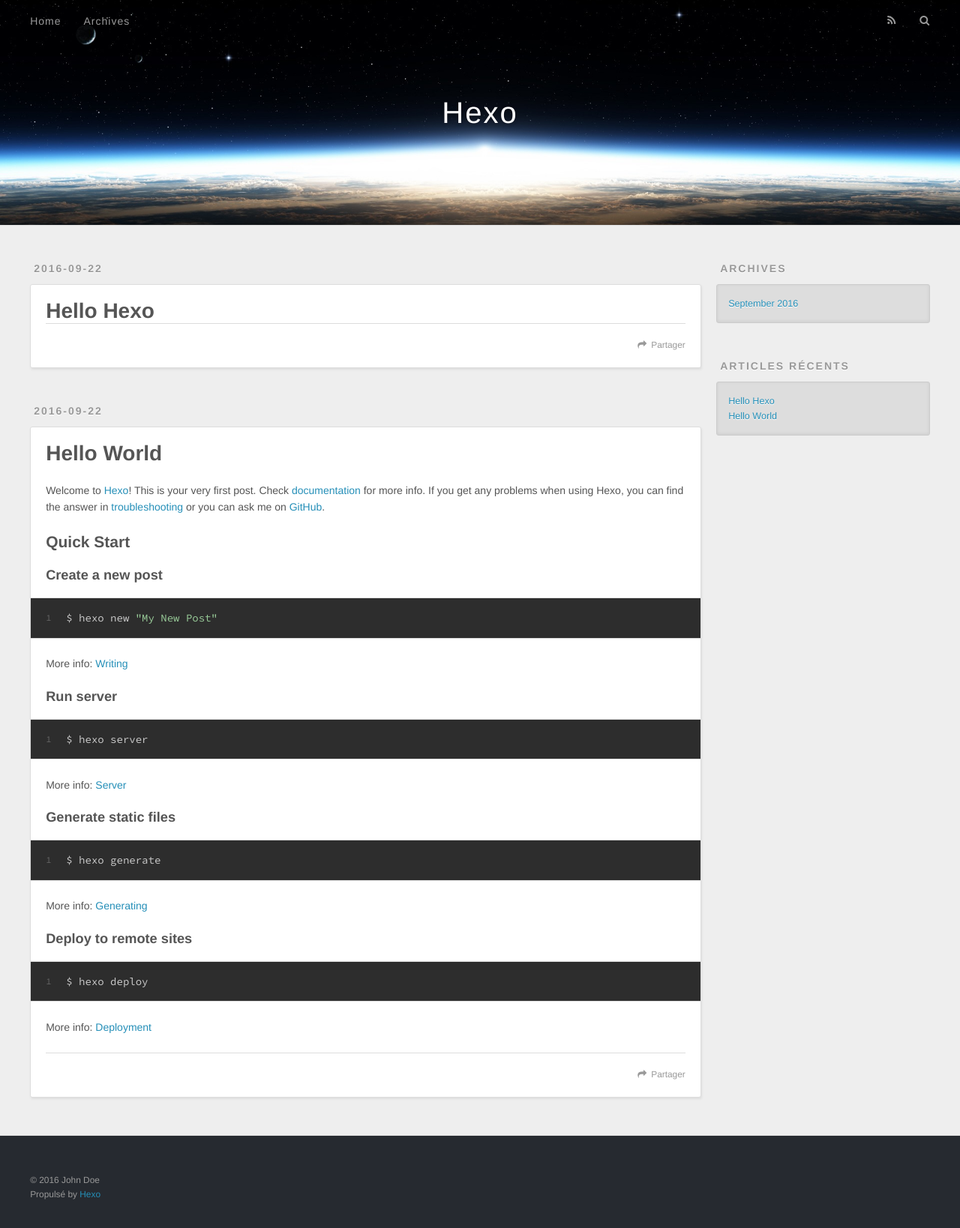
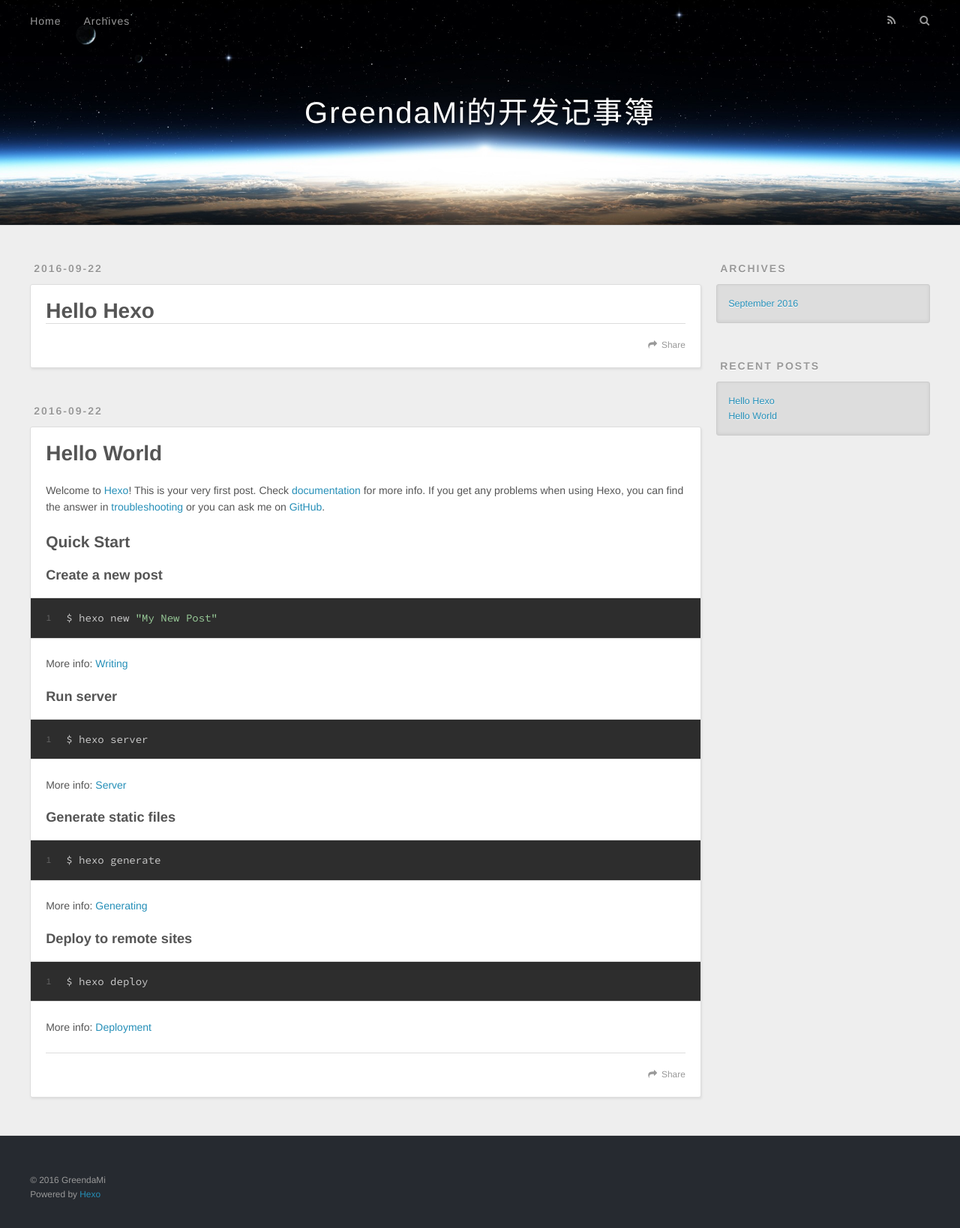
Before and after one commit to GreendaMi/GreendaMi.github.io, a plain HTML site: page index.html in a window 1280 px wide. Shown: the whole page at 75% size. Drawn offline with nearby package versions, Linux system fonts and the light colour scheme.

Commit message:
Site updated: 2016-09-22 23:29:43

```diff
--- a/index.html
+++ b/index.html
@@ -3,16 +3,16 @@
 <head>
   <meta charset="utf-8">
 
-  <title>Hexo</title>
+  <title>GreendaMi的开发记事簿</title>
   <meta name="viewport" content="width=device-width, initial-scale=1, maximum-scale=1">
   <meta property="og:type" content="website">
-<meta property="og:title" content="Hexo">
+<meta property="og:title" content="GreendaMi的开发记事簿">
 <meta property="og:url" content="http://yoursite.com/index.html">
-<meta property="og:site_name" content="Hexo">
+<meta property="og:site_name" content="GreendaMi的开发记事簿">
 <meta name="twitter:card" content="summary">
-<meta name="twitter:title" content="Hexo">
+<meta name="twitter:title" content="GreendaMi的开发记事簿">
 
-    <link rel="alternate" href="/atom.xml" title="Hexo" type="application/atom+xml">
+    <link rel="alternate" href="/atom.xml" title="GreendaMi的开发记事簿" type="application/atom+xml">
 
 
     <link rel="icon" href="/favicon.png">
@@ -33,7 +33,7 @@
   <div id="header-outer" class="outer">
     <div id="header-title" class="inner">
       <h1 id="logo-wrap">
-        <a href="/" id="logo">Hexo</a>
+        <a href="/" id="logo">GreendaMi的开发记事簿</a>
       </h1>
 
     </div>
@@ -48,9 +48,9 @@
       </nav>
       <nav id="sub-nav">
 
-          <a id="nav-rss-link" class="nav-icon" href="/atom.xml" title="Flux RSS"></a>
+          <a id="nav-rss-link" class="nav-icon" href="/atom.xml" title="RSS Feed"></a>
 
-        <a id="nav-search-btn" class="nav-icon" title="Rechercher"></a>
+        <a id="nav-search-btn" class="nav-icon" title="Search"></a>
       </nav>
       <div id="search-form-wrap">
         <form action="//google.com/search" method="get" accept-charset="UTF-8" class="search-form"><input type="search" name="q" results="0" class="search-form-input" placeholder="Search"><button type="submit" class="search-form-submit">&#xF002;</button><input type="hidden" name="sitesearch" value="http://yoursite.com"></form>
@@ -87,7 +87,7 @@
 
     </div>
     <footer class="article-footer">
-      <a data-url="http://yoursite.com/2016/09/22/Hello-Hexo/" data-id="citehq3ma0001vspj93f8btpk" class="article-share-link">Partager</a>
+      <a data-url="http://yoursite.com/2016/09/22/Hello-Hexo/" data-id="citehq3ma0001vspj93f8btpk" class="article-share-link">Share</a>
 
 
     </footer>
@@ -132,7 +132,7 @@
 
     </div>
     <footer class="article-footer">
-      <a data-url="http://yoursite.com/2016/09/22/hello-world/" data-id="citehq3m40000vspjxbnoujkg" class="article-share-link">Partager</a>
+      <a data-url="http://yoursite.com/2016/09/22/hello-world/" data-id="citehq3m40000vspjxbnoujkg" class="article-share-link">Share</a>
 
 
     </footer>
@@ -167,7 +167,7 @@
 
 
   <div class="widget-wrap">
-    <h3 class="widget-title">Articles récents</h3>
+    <h3 class="widget-title">Recent Posts</h3>
     <div class="widget">
       <ul>
 
@@ -191,8 +191,8 @@
 
   <div class="outer">
     <div id="footer-info" class="inner">
-      &copy; 2016 John Doe<br>
-      Propulsé by <a href="http://hexo.io/" target="_blank">Hexo</a>
+      &copy; 2016 GreendaMi<br>
+      Powered by <a href="http://hexo.io/" target="_blank">Hexo</a>
     </div>
   </div>
 </footer>
```
Also changed, not shown: 2016/09/22/Hello-Hexo/index.html (+11 -11 lines), 2016/09/22/hello-world/index.html (+11 -11 lines), archives/2016/09/index.html (+11 -11 lines), archives/2016/index.html (+11 -11 lines), archives/index.html (+11 -11 lines).
